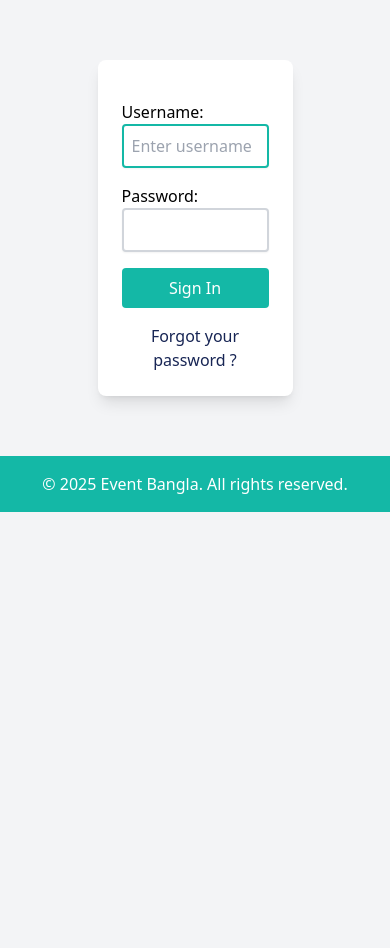
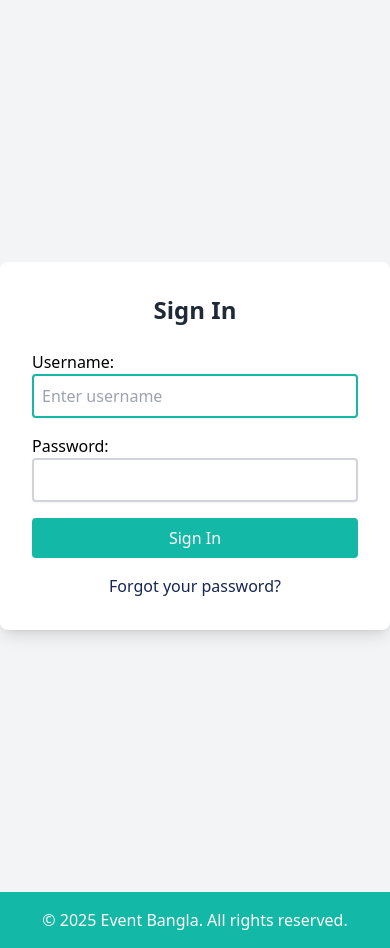
Before and after one commit to mmahmudul7/Event-Bangla, a Django app: page /users/sign-in/ in a window 390 px wide. Shown: the part 60-1008 px from the top of the page. Before the commit the page ends 572 px from the top, so only its background shows below. Run offline with Django 5.2, Linux system fonts and the light colour scheme; some libraries are stand-ins or nearby versions.

Commit message:
Illstration added in login page

```diff
--- a/users/templates/registration/login.html
+++ b/users/templates/registration/login.html
@@ -1,13 +1,39 @@
-{% extends base_template %}
-{% block content %}
-    <div class="mx-auto w-1/2 mx-w-md my-9 bg-white p-6 rounded-lg shadow-lg">
-        <form method='POST' class="space-y-4">
-            {% csrf_token %}
-            {{ form }}
-            <button type="submit" class='w-full bg-teal-500 hover:bg-teal-600 px-4 py-2 rounded text-white mt-3 hover:bg-teal-600 transition duration-300 ease-in-out focus:outline-none focus:ring-2 focus:ring-teal-400 focus:ring-opacity-50'>Sign In</button>
-        </form>
-        <div class="mt-4 text-center">
-            <a href="{% url 'password_reset' %}" class="text-blue-950 hover:text-blue-900">Forgot your password ?</a>
-        </div>
+{% extends base_template %} {% block content %}
+<div
+  class="flex flex-col md:flex-row items-center justify-center min-h-screen bg-gray-100"
+>
+  <!-- Left side -->
+  <div class="hidden md:flex md:w-1/2 justify-center items-center">
+    <img
+      src="https://i.postimg.cc/Dz7KNkGs/undraw-date-picker-8qys-Copy.png"
+      alt="Login Illustration"
+      class="max-w-md w-3/4"
+    />
+  </div>
+
+  <!-- Right side -->
+  <div class="w-full md:w-1/3 bg-white p-8 rounded-lg shadow-lg mx-4">
+    <h2 class="text-2xl font-semibold text-center mb-6 text-gray-800">
+      Sign In
+    </h2>
+    <form method="POST" class="space-y-4">
+      {% csrf_token %} {{ form }}
+      <button
+        type="submit"
+        class="w-full bg-teal-500 hover:bg-teal-600 px-4 py-2 rounded text-white mt-3 transition duration-300 ease-in-out focus:outline-none focus:ring-2 focus:ring-teal-400 focus:ring-opacity-50"
+      >
+        Sign In
+      </button>
+    </form>
+
+    <div class="mt-4 text-center">
+      <a
+        href="{% url 'password_reset' %}"
+        class="text-blue-950 hover:text-blue-900"
+      >
+        Forgot your password?
+      </a>
     </div>
+  </div>
+</div>
 {% endblock %}
```
